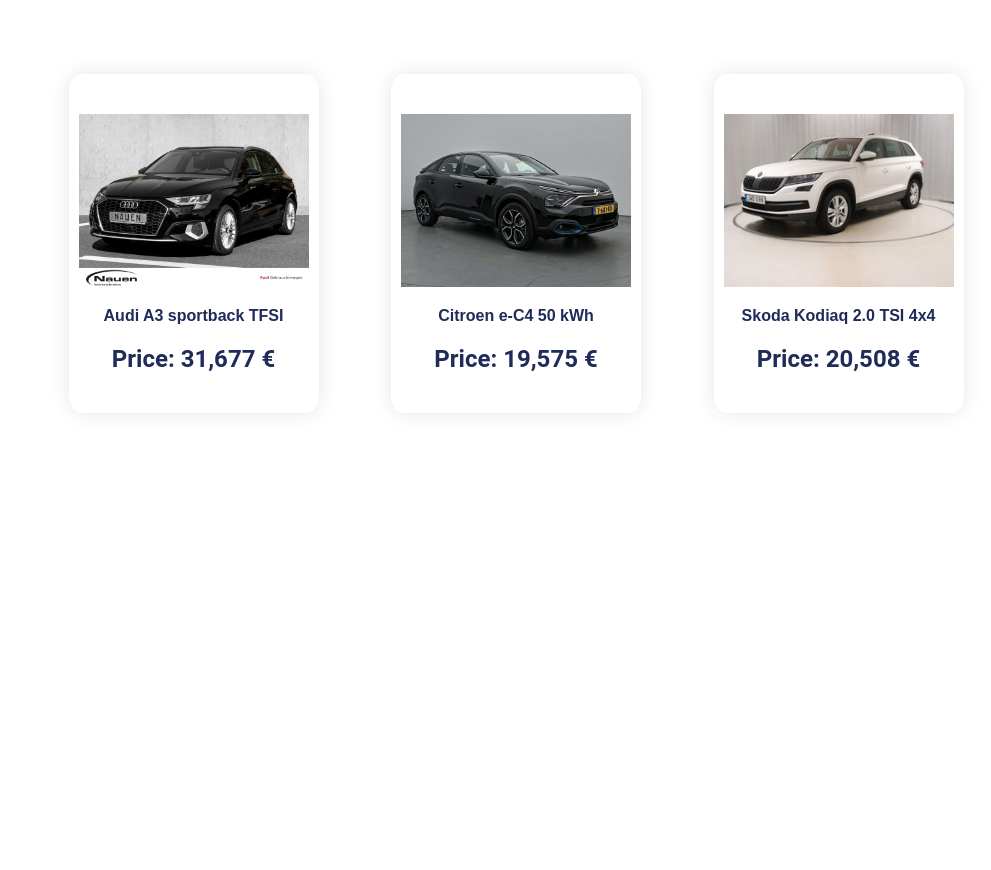
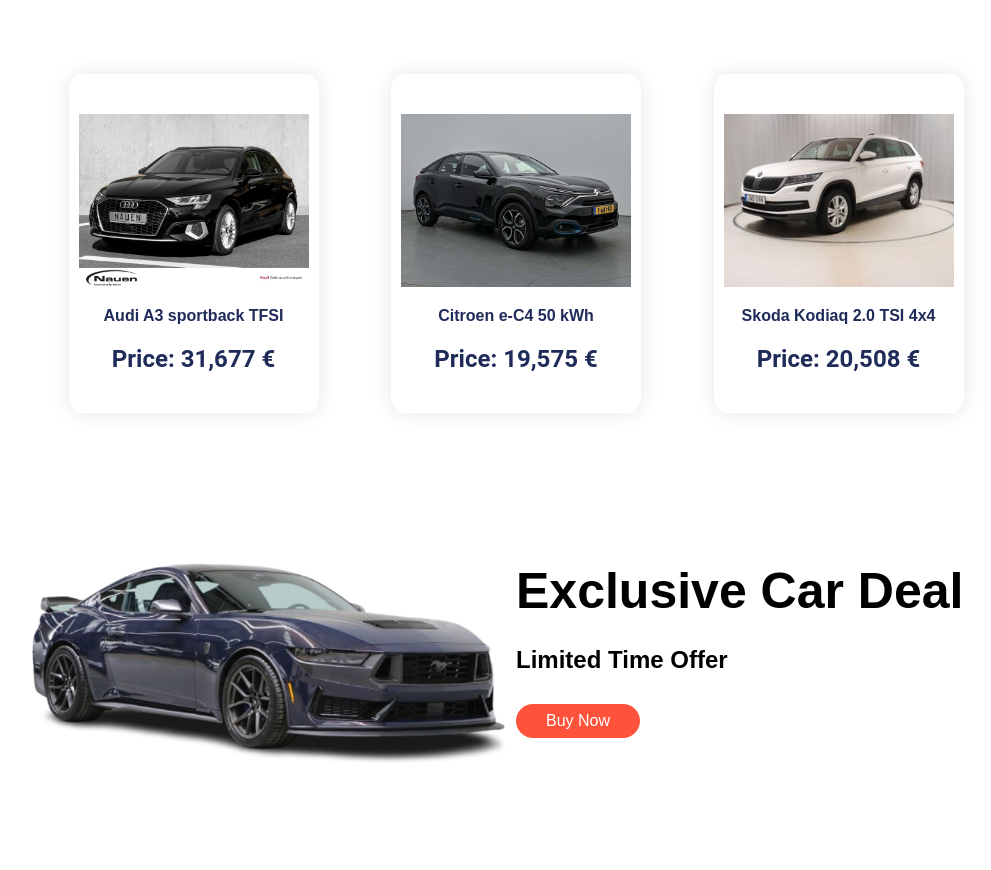
Before and after one commit to dimal05/git.projekt, a plain HTML site: page index.html in a window 1280 px wide. Shown: the part 1659-2529 px from the top of the page, without its empty margins (124-1115 px from the left). Before the commit the page ends 2092 px from the top, so only its background shows below. Drawn offline with Linux system fonts and the light colour scheme.

Commit message:
insert offer
insertimi i nje oferte

```diff
--- a/index.html
+++ b/index.html
@@ -77,3 +77,18 @@
         </div>
     </div>
  </div>
+ <!--  exclusive offer -->
+ <div class="offer">
+    <div class="small-container">
+        <div class="row">
+            <div class="col-2">
+                <img src="S8p4.png" class="best-offer">
+            </div>
+            <div class="col-2">
+                <h1>Exclusive Car Deal</h1>
+                <h2>Limited Time Offer</h2>
+                <a href="cars.html#car-link" class="btn">Buy Now</a>
+            </div>
+        </div>
+    </div>
+  </div>
```
Also changed, not shown: S8p4.png (added).
